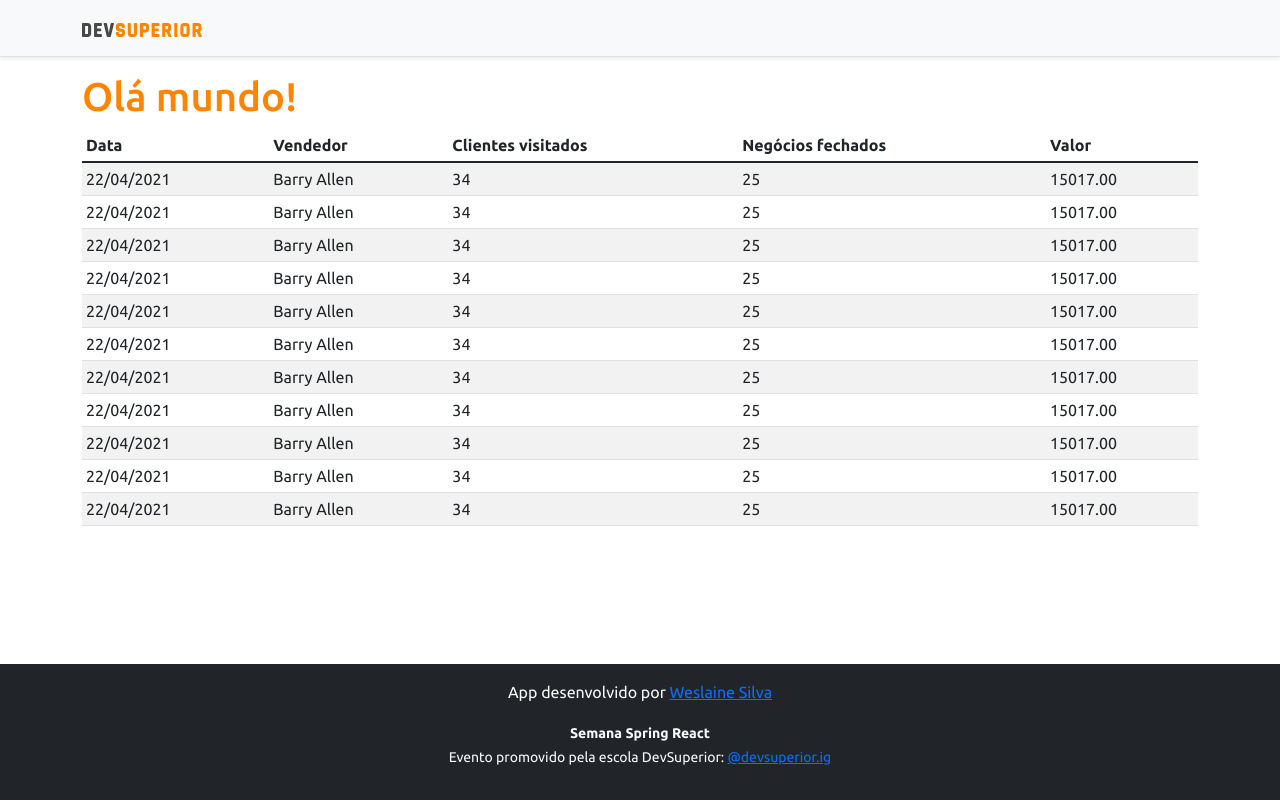
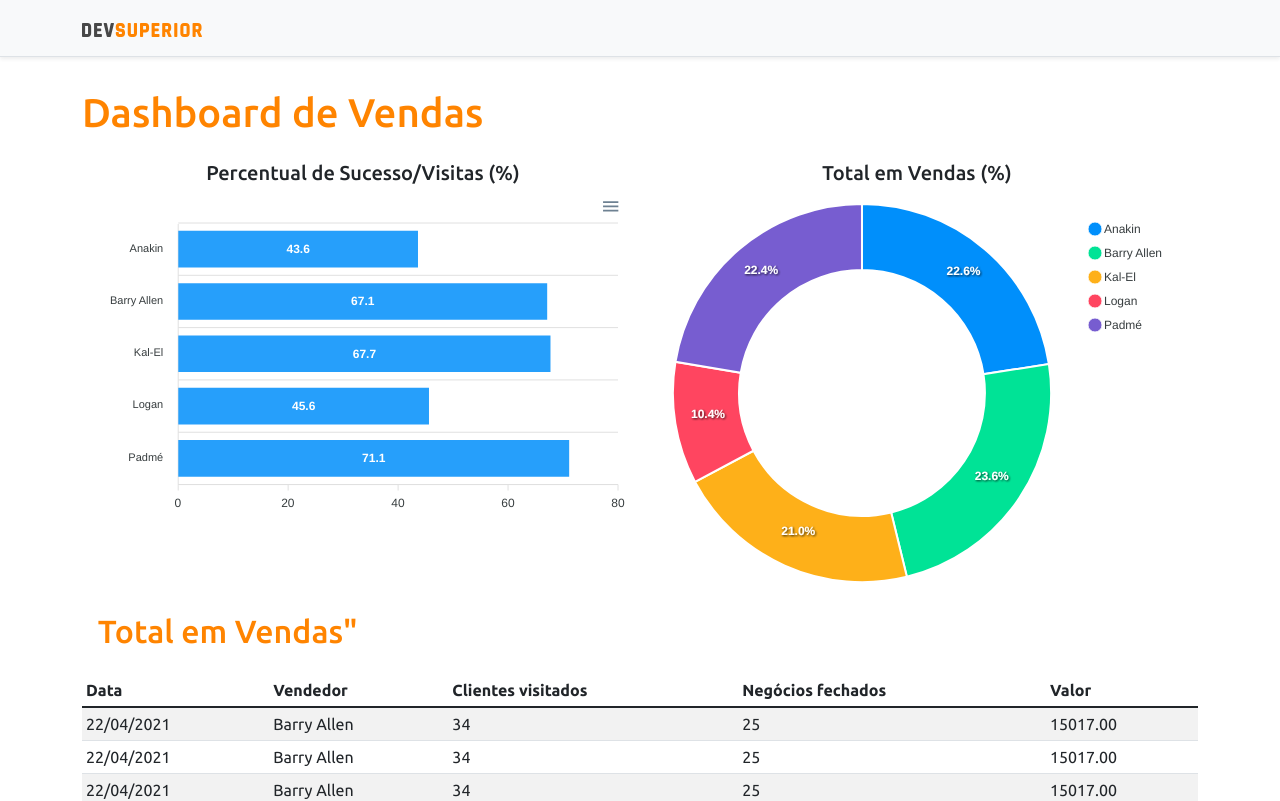
Before and after one commit to WeslaineSilva0821/Projeto_sds4, a React (Create React App) app in the folder frontend/: page / in a window 1280 px wide. Shown: the top 801 px of the page. Built offline with nearby package versions, Linux system fonts and the light colour scheme.

Commit message:
gráficos estáticos

```diff
--- a/frontend/package.json
+++ b/frontend/package.json
@@ -10,8 +10,10 @@
     "@types/node": "^12.20.23",
     "@types/react": "^17.0.20",
     "@types/react-dom": "^17.0.9",
+    "apexcharts": "^3.28.1",
     "bootstrap": "^5.1.0",
     "react": "^17.0.2",
+    "react-apexcharts": "^1.3.9",
     "react-dom": "^17.0.2",
     "react-scripts": "4.0.3",
     "typescript": "^4.4.2",
--- a/frontend/src/App.tsx
+++ b/frontend/src/App.tsx
@@ -1,13 +1,28 @@
 import NavBar from "components/NavBar";
 import Footer from "components/Footer";
 import DataTable from "components/DataTable";
+import BarChart from "components/BarChart";
+import DonutChart from "components/DonutChart";
 
 export default function App() {
   return (
     <>
       <NavBar />
       <div className='container'>
-        <h1 className="text-primary">Olá mundo!</h1>
+        <h1 className="text-primary py-3">Dashboard de Vendas</h1>
+        <div className="row px-3">
+          <div className="col-sm-6">
+            <h5 className="text-center text secondary">Percentual de Sucesso/Visitas (%)</h5>
+            <BarChart />
+          </div>
+          <div className="col-sm-6">
+            <h5 className="text-center text secondary">Total em Vendas (%)</h5>
+            <DonutChart />
+          </div>
+          <div>
+            <h2 className=" text-primary py-3">Total em Vendas"</h2>
+          </div>
+        </div>
         <DataTable />
       </div>
       <Footer />
--- /dev/null
+++ b/frontend/src/components/BarChart/index.tsx
@@ -0,0 +1,33 @@
+import Chart from 'react-apexcharts';
+
+export default function BarChart () {
+
+    const options = {
+        plotOptions: {
+            bar: {
+                horizontal: true,
+            }
+        },
+    };
+
+    const mockData = {
+        labels: {
+            categories: ['Anakin', 'Barry Allen', 'Kal-El', 'Logan', 'Padmé']
+        },
+        series: [
+            {
+                name: "% Sucesso",
+                data: [43.6, 67.1, 67.7, 45.6, 71.1]
+            }
+        ]
+    };
+
+    return (
+        <Chart
+            options={{...options, xaxis: mockData.labels}}
+            series={mockData.series}
+            type="bar"
+            heigth="240"
+        />
+    );
+}
--- /dev/null
+++ b/frontend/src/components/DonutChart/index.tsx
@@ -0,0 +1,22 @@
+import Chart from 'react-apexcharts';
+
+export default function DonutChart () {
+    const mockData = {
+        series: [477138, 499928, 444867, 220426, 473088],
+        labels: ['Anakin', 'Barry Allen', 'Kal-El', 'Logan', 'Padmé']
+    }
+
+    const options = {
+        legend: {
+            show: true
+        }
+    };
+    return (
+        <Chart
+            options={{...options, labels: mockData.labels}}
+            series={mockData.series}
+            type="donut"
+            heigth="240"
+        />
+    )
+}
```
Also changed, not shown: 1 other file (tests, documents, lock files or other folders).
